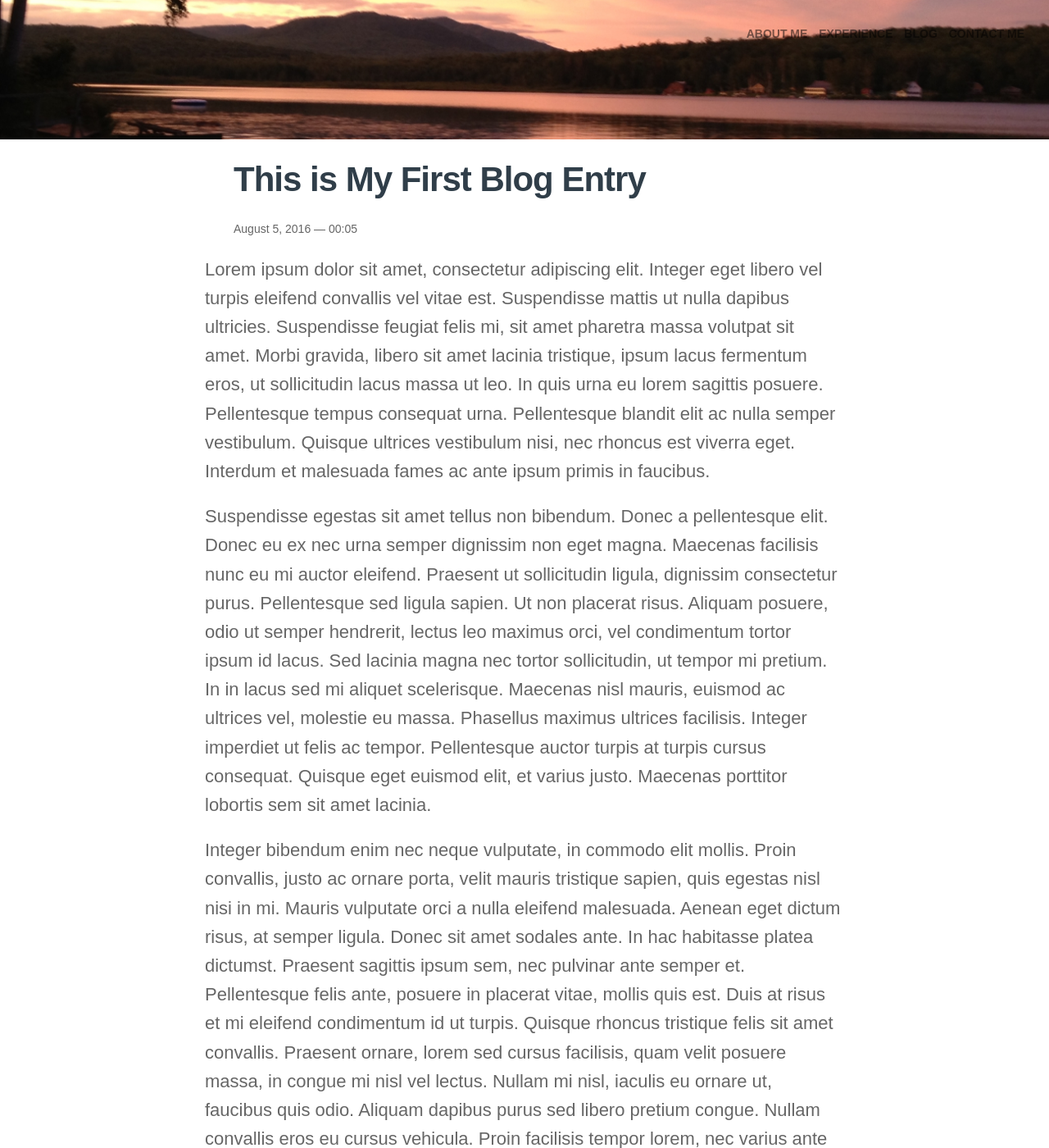
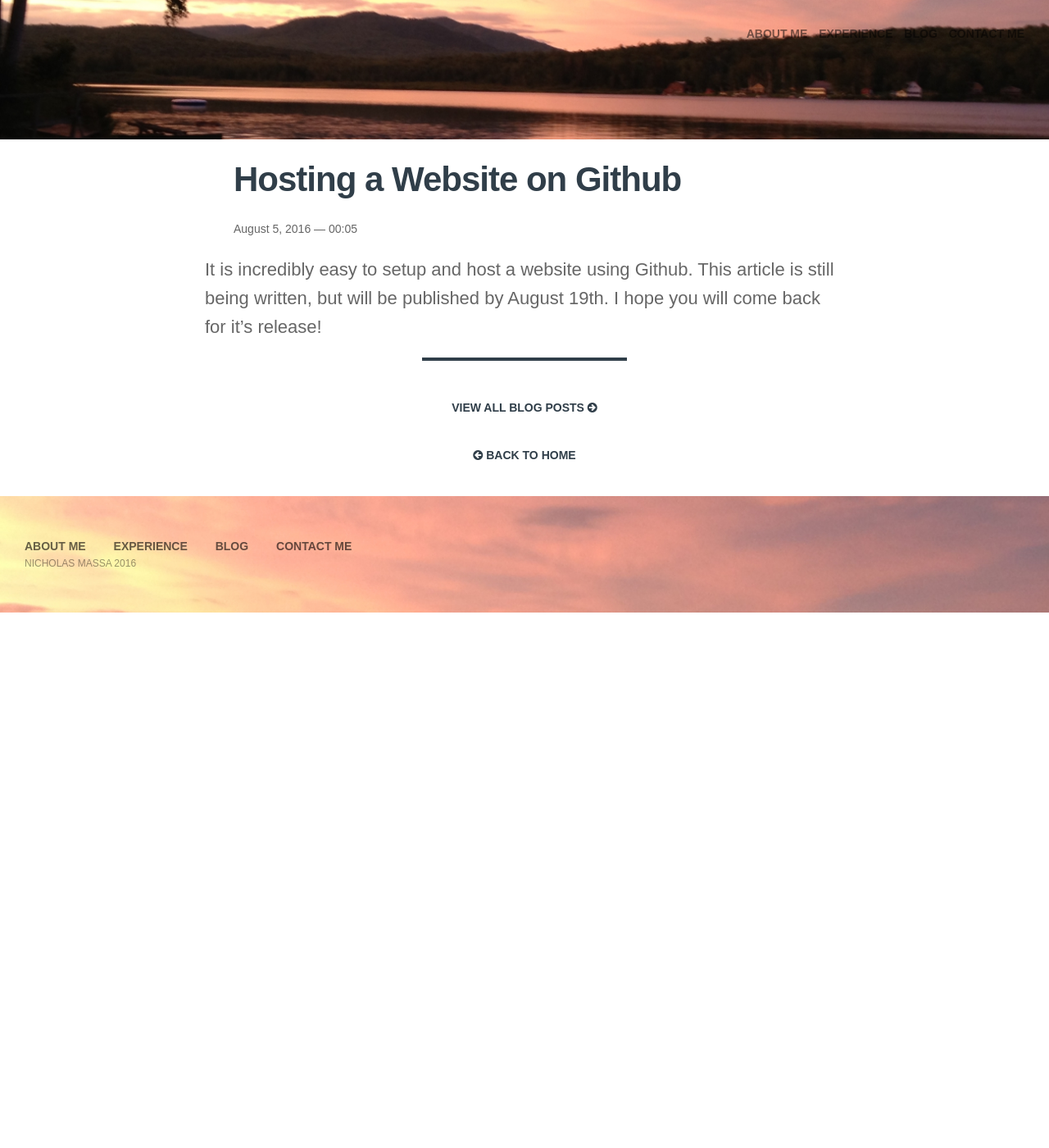
Before and after one commit to nickm221/nickmassa.com, a Jekyll site: the page built from _posts/blog/2016-08-05-first-blog-entry.markdown, in a window 1280 px wide and 1400 px high. Shown: the whole window at 82% size. Built offline with Jekyll 4.4.1, drawn with Linux system fonts in a browser that asks for light colours; nearby versions of some CDN libraries; Markdown is read by kramdown in place of the engine named in the settings; some of the changed text lies outside the part shown.

Commit message:
Update 2016-08-05-first-blog-entry.markdown

```diff
--- a/_posts/blog/2016-08-05-first-blog-entry.markdown
+++ b/_posts/blog/2016-08-05-first-blog-entry.markdown
@@ -1,16 +1,8 @@
 ---
 layout: post
-title:  "This is My First Blog Entry"
+title:  "Hosting a Website on Github"
 date:   2016-08-05 12:05:11 am
 categories: blog
 ---
 
-Lorem ipsum dolor sit amet, consectetur adipiscing elit. Integer eget libero vel turpis eleifend convallis vel vitae est. Suspendisse mattis ut nulla dapibus ultricies. Suspendisse feugiat felis mi, sit amet pharetra massa volutpat sit amet. Morbi gravida, libero sit amet lacinia tristique, ipsum lacus fermentum eros, ut sollicitudin lacus massa ut leo. In quis urna eu lorem sagittis posuere. Pellentesque tempus consequat urna. Pellentesque blandit elit ac nulla semper vestibulum. Quisque ultrices vestibulum nisi, nec rhoncus est viverra eget. Interdum et malesuada fames ac ante ipsum primis in faucibus.
-
-Suspendisse egestas sit amet tellus non bibendum. Donec a pellentesque elit. Donec eu ex nec urna semper dignissim non eget magna. Maecenas facilisis nunc eu mi auctor eleifend. Praesent ut sollicitudin ligula, dignissim consectetur purus. Pellentesque sed ligula sapien. Ut non placerat risus. Aliquam posuere, odio ut semper hendrerit, lectus leo maximus orci, vel condimentum tortor ipsum id lacus. Sed lacinia magna nec tortor sollicitudin, ut tempor mi pretium. In in lacus sed mi aliquet scelerisque. Maecenas nisl mauris, euismod ac ultrices vel, molestie eu massa. Phasellus maximus ultrices facilisis. Integer imperdiet ut felis ac tempor. Pellentesque auctor turpis at turpis cursus consequat. Quisque eget euismod elit, et varius justo. Maecenas porttitor lobortis sem sit amet lacinia.
-
-Integer bibendum enim nec neque vulputate, in commodo elit mollis. Proin convallis, justo ac ornare porta, velit mauris tristique sapien, quis egestas nisl nisi in mi. Mauris vulputate orci a nulla eleifend malesuada. Aenean eget dictum risus, at semper ligula. Donec sit amet sodales ante. In hac habitasse platea dictumst. Praesent sagittis ipsum sem, nec pulvinar ante semper et. Pellentesque felis ante, posuere in placerat vitae, mollis quis est. Duis at risus et mi eleifend condimentum id ut turpis. Quisque rhoncus tristique felis sit amet convallis. Praesent ornare, lorem sed cursus facilisis, quam velit posuere massa, in congue mi nisl vel lectus. Nullam mi nisl, iaculis eu ornare ut, faucibus quis odio. Aliquam dapibus purus sed libero pretium congue. Nullam convallis eros eu cursus vehicula. Proin facilisis tempor lorem, nec varius ante luctus dapibus. Cras ornare eget tortor eu molestie.
-
-Praesent porttitor risus elit, ac dignissim lorem auctor at. Donec viverra metus et leo congue semper. Vestibulum in massa vitae mauris imperdiet tincidunt. Nullam congue felis massa, et ultrices ipsum imperdiet finibus. Aenean pulvinar enim a congue viverra. Phasellus maximus augue nec eleifend dapibus. Nulla sit amet nulla nec sem venenatis auctor ut sit amet leo. Sed interdum, lectus in dictum condimentum, enim nisi mollis libero, id rhoncus lectus urna et mauris. Vestibulum ante ipsum primis in faucibus orci luctus et ultrices posuere cubilia Curae; Aenean vehicula bibendum justo vehicula efficitur. Sed in accumsan orci, at finibus diam. Morbi nibh nulla, iaculis at nibh et, gravida dapibus dui. Morbi suscipit bibendum nisl, et pulvinar neque pellentesque sed.
-
-Ut mattis sem a nunc maximus pulvinar. Morbi blandit nec velit vel dignissim. Suspendisse congue congue pharetra. Cras dolor nibh, congue eu libero ut, porttitor porta metus. Morbi a porta ex. Nulla eget nisl eu turpis convallis sollicitudin. Curabitur varius tellus in metus aliquam tincidunt. Aliquam condimentum tempor sodales. In aliquet dolor gravida arcu ultrices, eu cursus quam feugiat. Nunc auctor, nisi id pellentesque venenatis, diam sapien laoreet ante, nec tempus tortor mi ultrices ligula. Donec a felis sed quam convallis ultricies. Praesent ut arcu eget lectus gravida molestie. Curabitur suscipit nisi enim, ut efficitur enim congue nec. Vestibulum egestas finibus nunc, sit amet lacinia sem sodales ac. Quisque dui felis, mattis id mauris eu, tempus volutpat arcu. Quisque a volutpat ligula, in sagittis metus.
+It is incredibly easy to setup and host a  website using Github.  This article is still being written, but will be published by August 19th.  I hope you will come back for it's release!
```
